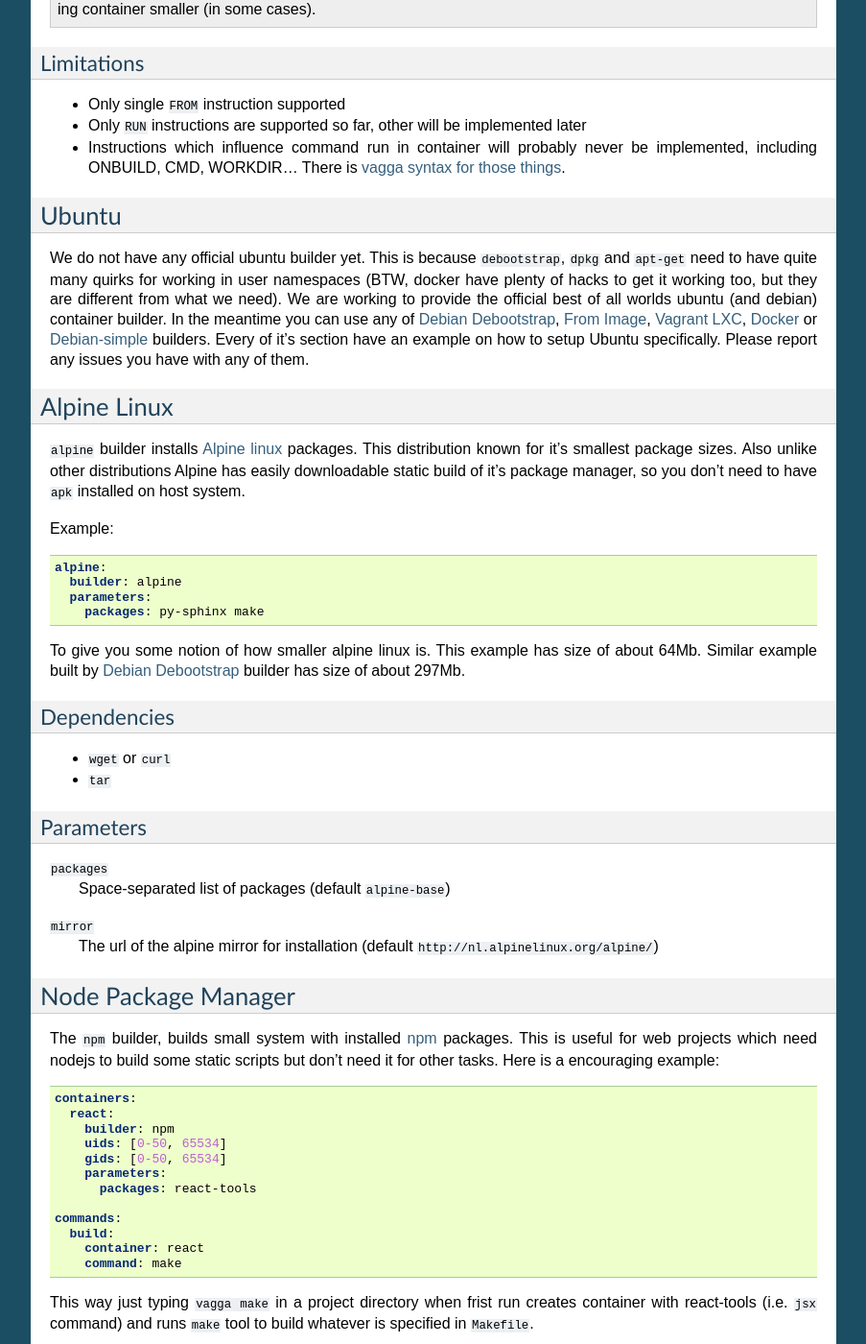
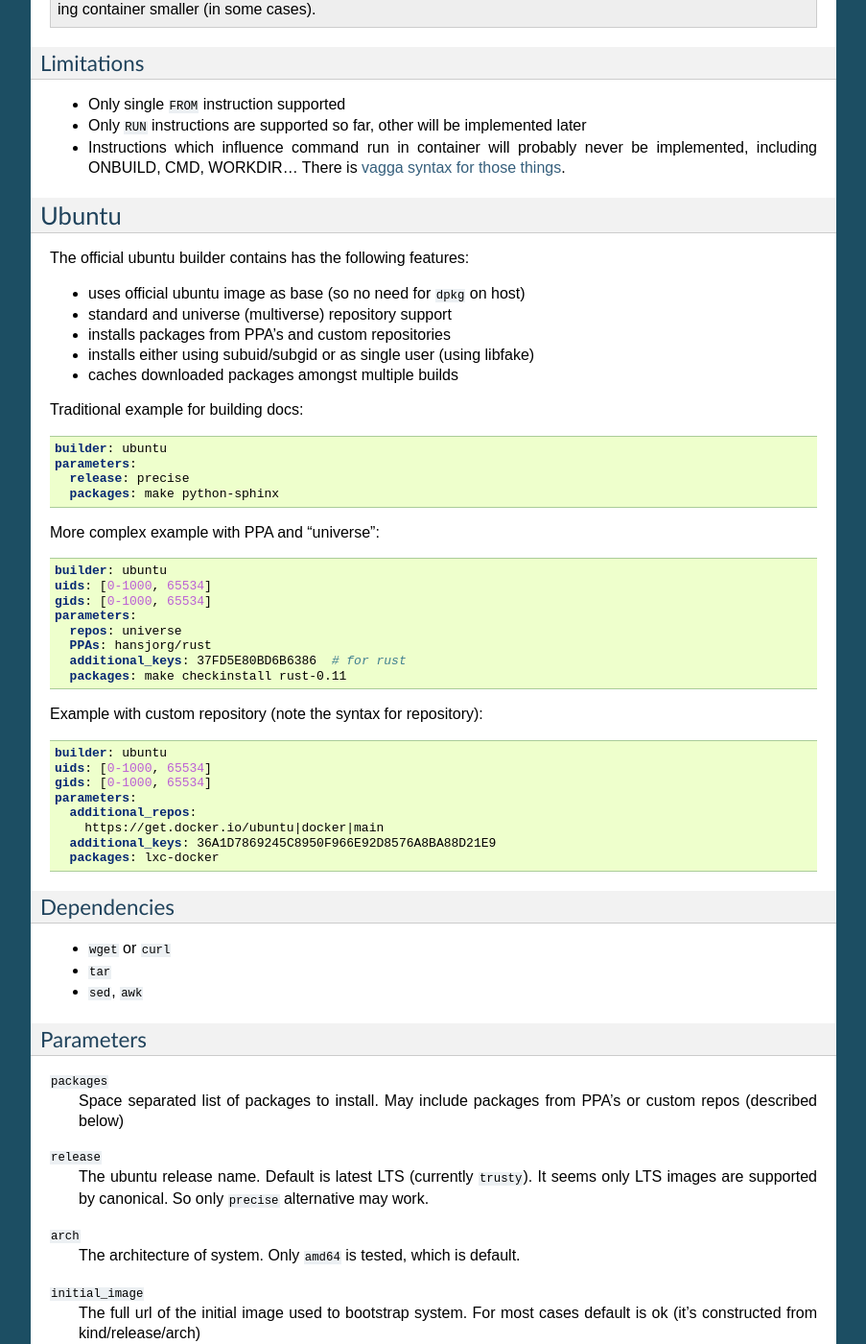
Before and after one commit to tailhook/vagga, a Sphinx documentation site: the page built from docs/builders.rst, in a window 1280 px wide and 1400 px high, scrolled down 5957 px. Shown: the whole window at 96% size, without its empty margins (198-1101 px from the left). Built offline with Sphinx 7.4.7, drawn with Linux system fonts in a browser that asks for light colours; some of the changed text lies outside the part shown.

Commit message:
Add documentation for `ubuntu` builder

```diff
--- a/docs/builders.rst
+++ b/docs/builders.rst
@@ -417,24 +417,119 @@ Limitations
 Ubuntu
 ======
 
-We do not have any official ubuntu builder yet. This is because
-``debootstrap``, ``dpkg`` and ``apt-get`` need to have quite many quirks for
-working in user namespaces (BTW, docker have plenty of hacks to get it working
-too, but they are different from what we need). We are working to provide the
-official best of all worlds ubuntu (and debian) container builder. In the
-meantime you can use any of `Debian Debootstrap`_, `From Image`_,  `Vagrant
-LXC`_, :ref:`docker-builder` or `Debian-simple`_ builders. Every of it's
-section have an example on how to setup Ubuntu specifically. Please report any
-issues you have with any of them.
+The official ubuntu builder contains has the following features:
+
+* uses official ubuntu image as base (so no need for ``dpkg`` on host)
+* standard and universe (multiverse) repository support
+* installs packages from PPA's and custom repositories
+* installs either using subuid/subgid or as single user (using libfake)
+* caches downloaded packages amongst multiple builds
+
+Traditional example for building docs:
+
+.. code-block:: yaml
+
+    builder: ubuntu
+    parameters:
+      release: precise
+      packages: make python-sphinx
+
+More complex example with PPA and "universe":
+
+.. code-block:: yaml
+
+    builder: ubuntu
+    uids: [0-1000, 65534]
+    gids: [0-1000, 65534]
+    parameters:
+      repos: universe
+      PPAs: hansjorg/rust
+      additional_keys: 37FD5E80BD6B6386  # for rust
+      packages: make checkinstall rust-0.11
+
+Example with custom repository (note the syntax for repository):
+
+.. code-block:: yaml
+
+    builder: ubuntu
+    uids: [0-1000, 65534]
+    gids: [0-1000, 65534]
+    parameters:
+      additional_repos:
+        https://get.docker.io/ubuntu|docker|main
+      additional_keys: 36A1D7869245C8950F966E92D8576A8BA88D21E9
+      packages: lxc-docker
+
+
+Dependencies
+------------
+
+* ``wget`` or ``curl``
+* ``tar``
+* ``sed``, ``awk``
+
+
+Parameters
+----------
+
+``packages``
+    Space separated list of packages to install. May include packages from
+    PPA's or custom repos (described below)
+
+``release``
+    The ubuntu release name. Default is latest LTS (currently ``trusty``). It
+    seems only LTS images are supported by canonical. So only ``precise``
+    alternative may work.
+
+``arch``
+    The architecture of system. Only ``amd64`` is tested, which is default.
+
+``initial_image``
+    The full url of the initial image used to bootstrap system. For most cases
+    default is ok (it's constructed from kind/release/arch)
+
+``PPAs``
+    The space-separated list of PPA names to use. Packages set in ``packages``
+    parameter with be searched for in these PPA's too. The PPA specified as
+    ``login/repo`` (e.g. ``hansjorg/rust``).
+
+``repos``
+    The space-separated list of repositories to enable (probably only useful
+    values are ``universe`` and ``multiverse``)
+
+``additional_repos``
+    The space-separated list of additional repos to use. It's in the form of
+    ``uri|suite|component1|component2...``. I.e. it's similar to what is used
+    in ``sources.list`` but with pipe as separator char and without ``deb``
+    prefix. For example, to use docker repository you should use the following
+    line (no, I don't know why you need docker in vagga, just example)::
+
+      additional_repos:
+        https://get.docker.io/ubuntu|docker|main
+
+``additional_keys``
+    The space-separated list of keys to import. You usually need this for using
+    PPA's or custom repositories. All keys are imported from
+    ``keyserver.ubuntu.com``.
+
+``initial_packages``
+    List of packages to install before anything else. Mostly needed for plugins
+    for ``apt-get``. Some are detected automatically. You should avoid this
+    setting if possible.
+
+``kind``
+    The kind of image used as base. Default is ``core`` which means
+    ``ubuntu-core`` image is used.
+
 
 
 Alpine Linux
 ============
 
 ``alpine`` builder installs `Alpine linux`_ packages. This distribution known
-for it's smallest package sizes. Also unlike other distributions Alpine has
-easily downloadable static build of it's package manager, so you don't need to
-have ``apk`` installed on host system.
+for it's smallest package sizes. Also unlike some other distributions Alpine
+has easily downloadable static build of it's package manager, so you don't need
+to have ``apk`` (the package manager) installed on host system.
 
 Example:
 
```
